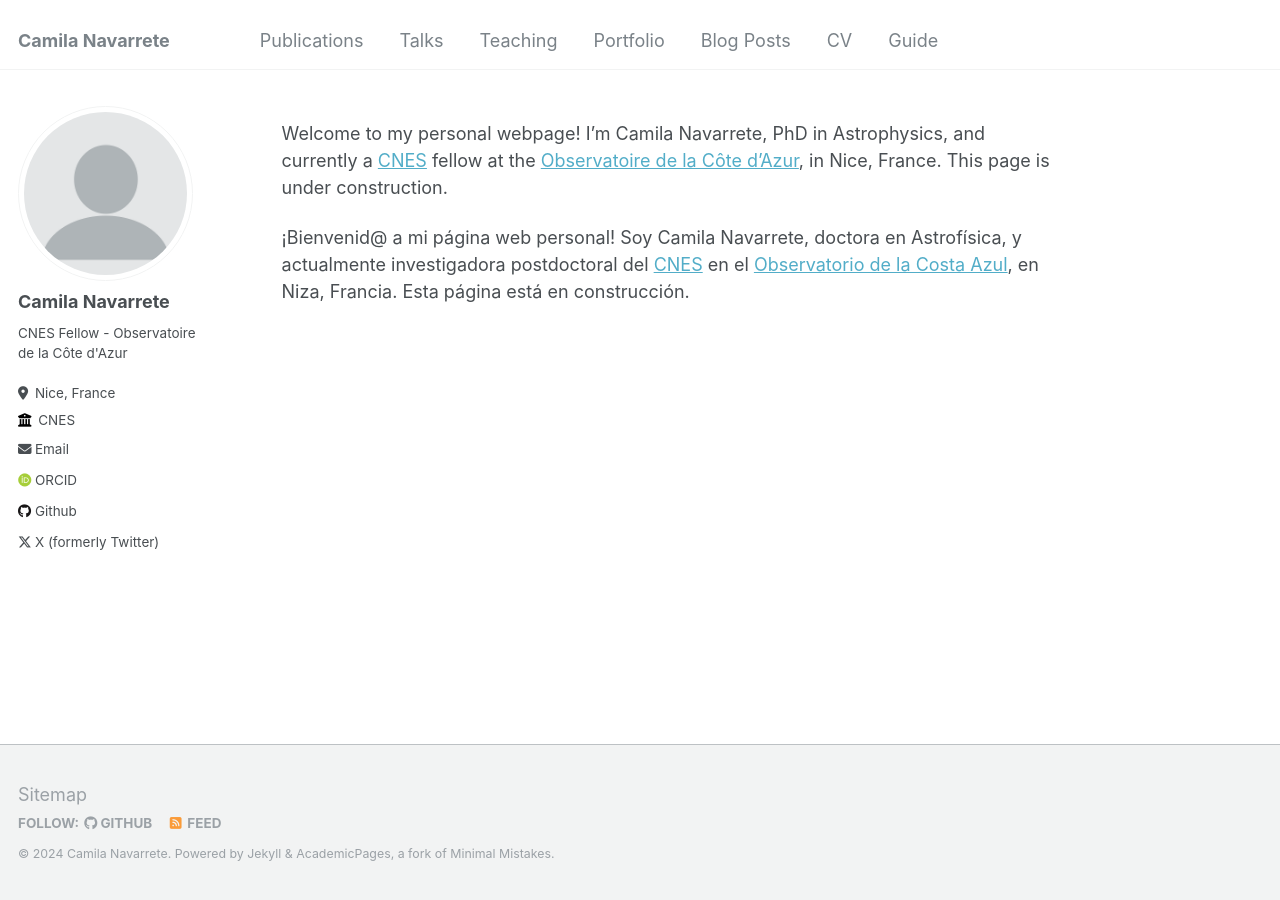
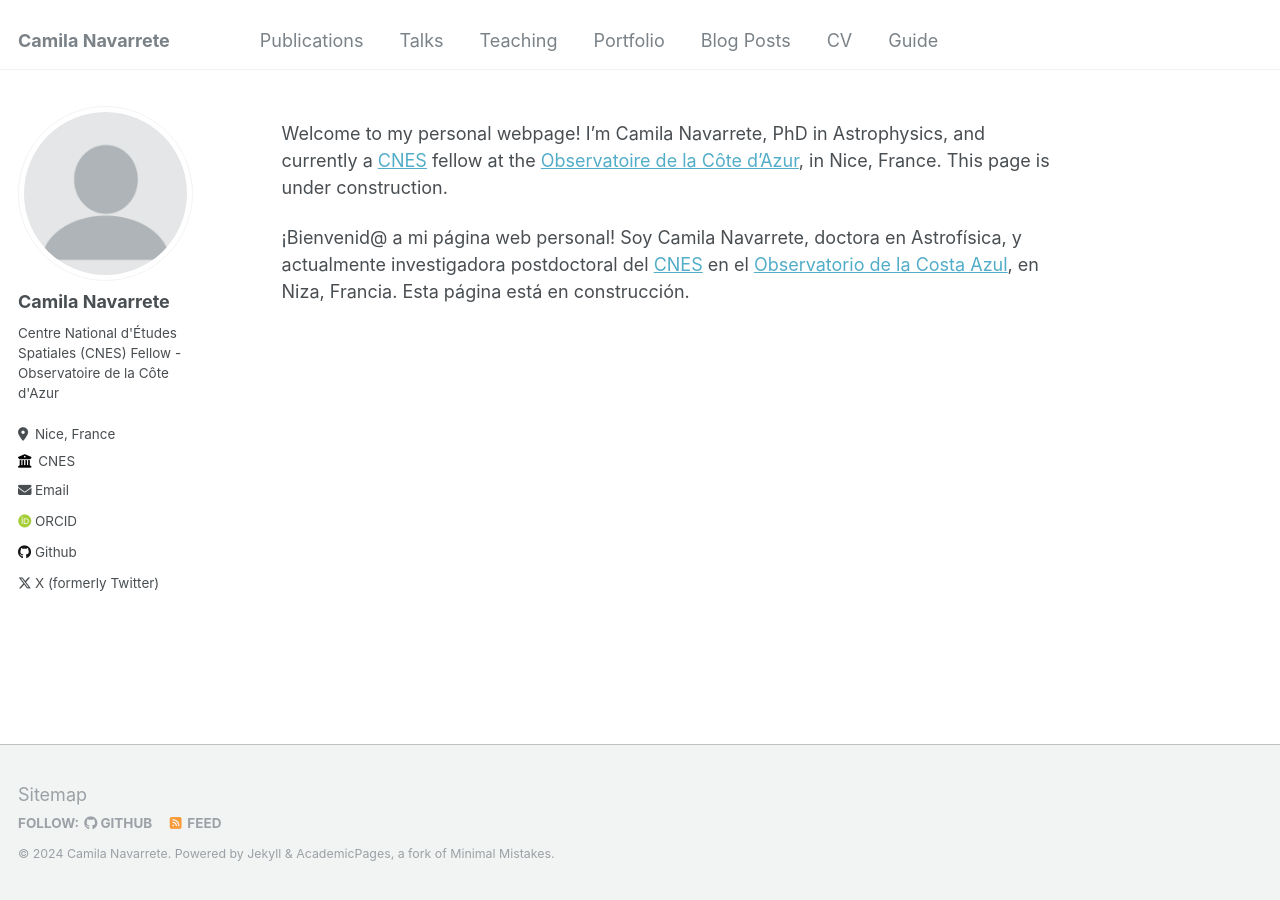
Before and after one commit to cnavarretes/cnavarretes.github.io, a Jekyll site: the page built from _pages/about.md, in a window 1280 px wide. Built offline with Jekyll 4.4.1, drawn with Linux system fonts in a browser that asks for light colours; some web fonts are replaced.

Commit message:
Update _config.yml

```diff
--- a/_config.yml
+++ b/_config.yml
@@ -24,7 +24,7 @@ author:
   avatar           : "profile.png"
   name             : "Camila Navarrete"
   pronouns         : # example: "she/her"
-  bio              : "CNES Fellow - Observatoire de la Côte d'Azur"
+  bio              : "Centre National d'Études Spatiales (CNES) Fellow - Observatoire de la Côte d'Azur"
   location         : "Nice, France"
   employer         : "CNES"
   uri              : # URL
```
